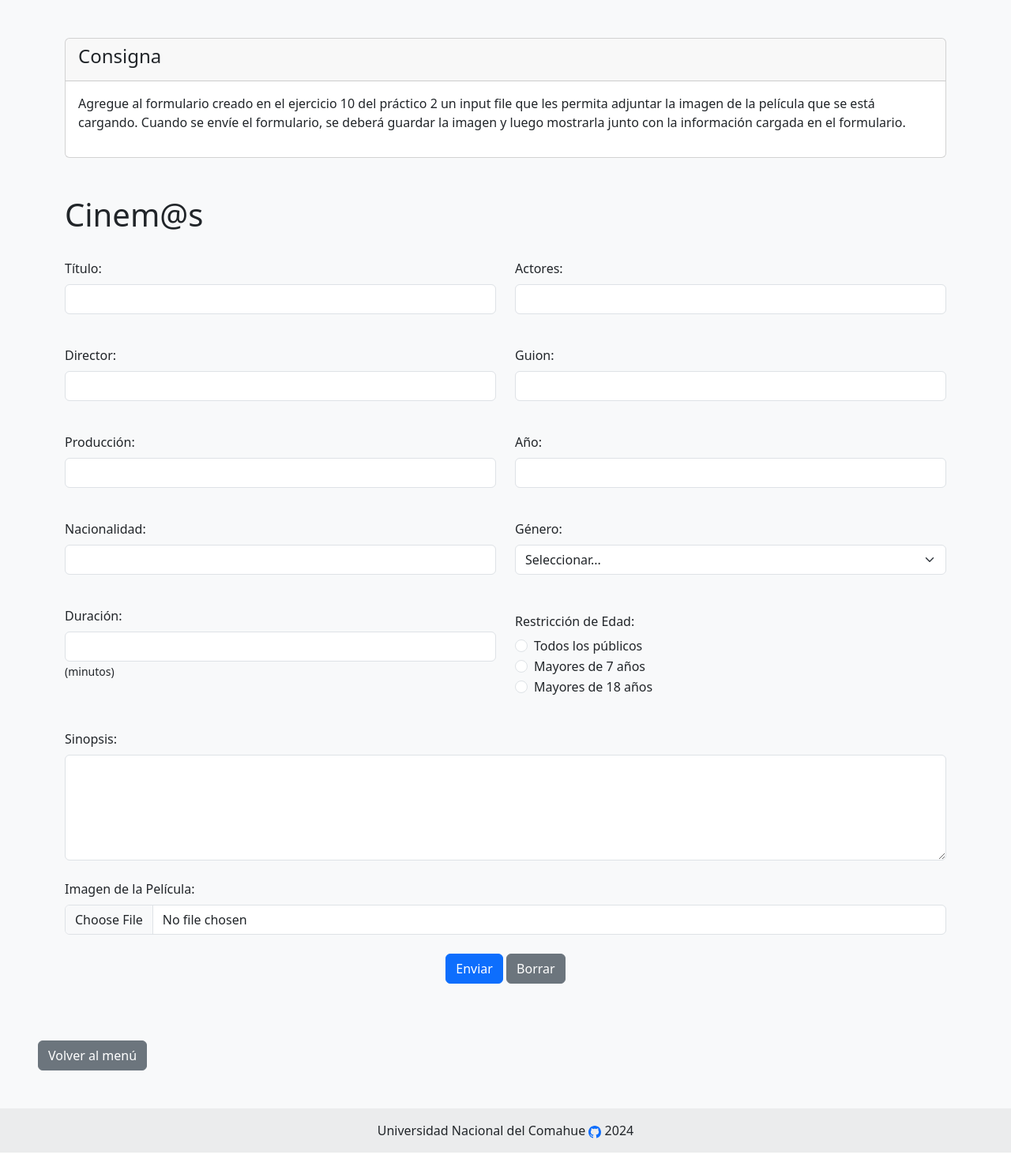
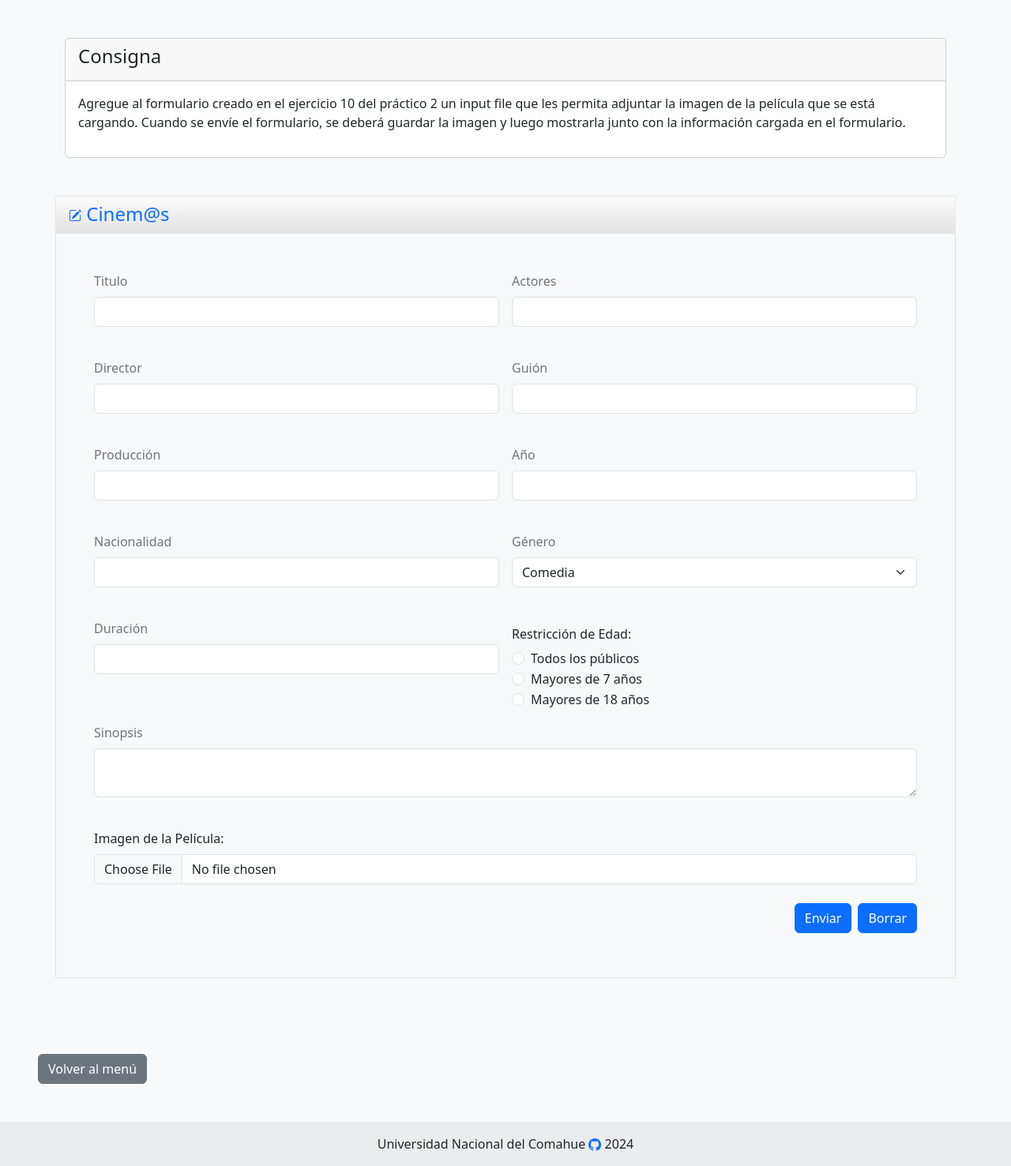
Before and after one commit to userAndres99/TP-Grupal, a PHP site: page /ejercicio3.php in a window 1280 px wide. Shown: the part 66-1543 px from the top of the page at 79% size. Run offline with PHP 8.4, Linux system fonts and the light colour scheme.

Commit message:
cambios esteticos

```diff
--- a/TP3-PWD/Vista/ejercicio3.php
+++ b/TP3-PWD/Vista/ejercicio3.php
@@ -18,67 +18,61 @@ include_once("estructura/header.php");
 
     </div>
 </div>
-    <div class="container mt-5">
-        <!-- título -->
-        <div class="d-flex align-items-center mb-4">
-            <h1 class="text-center">Cinem@s</h1>
+
+<div class="container w-100 p-0">
+    <div class="container w-100 m-0 p-0">
+    <h4 class="navbar-expand mt-5 px-3 py-2 bg-light text-primary font-weight-bold" style="margin-top: 5px; margin: 0; background-image: linear-gradient(#fcfcfc, #e3e3e3); border: 1px solid #e8e8e8;"><svg xmlns="http://www.w3.org/2000/svg" width="16" height="16" fill="currentColor" class="bi bi-pencil-square" viewBox="0 0 16 16">
+  <path d="M15.502 1.94a.5.5 0 0 1 0 .706L14.459 3.69l-2-2L13.502.646a.5.5 0 0 1 .707 0l1.293 1.293zm-1.75 2.456-2-2L4.939 9.21a.5.5 0 0 0-.121.196l-.805 2.414a.25.25 0 0 0 .316.316l2.414-.805a.5.5 0 0 0 .196-.12l6.813-6.814z"/>
+  <path fill-rule="evenodd" d="M1 13.5A1.5 1.5 0 0 0 2.5 15h11a1.5 1.5 0 0 0 1.5-1.5v-6a.5.5 0 0 0-1 0v6a.5.5 0 0 1-.5.5h-11a.5.5 0 0 1-.5-.5v-11a.5.5 0 0 1 .5-.5H9a.5.5 0 0 0 0-1H2.5A1.5 1.5 0 0 0 1 2.5z"/>
+</svg> Cinem@s</h4>
     </div>
-        <form id="formularioCinemas" name="formularioCinemas" method="post" action="Action/actionEj3.php" enctype="multipart/form-data" >
-        <div class="row mb-4">
-                <div class="col-md-6 mb-3">
-                    <label for="titulo" class="form-label">Título:</label>
-                    <input name="titulo" type="text" id="titulo" class="form-control" required>
+    <div class="container p-5 mb-5 border border-muted w-100">
+        <form class="row g-3" id="formularioCinemas" name="formularioCinemas" method="post" action="Action/actionEj3.php" enctype="multipart/form-data">
+            <div class="col-md-6">
+                <label for="titulo" class="form-label font-weight-bold text-secondary">Titulo</label>
+                <input type="text" class="form-control" name="titulo"> <br>
             </div>
-                <div class="col-md-6 mb-3">
-                    <label for="actores" class="form-label">Actores:</label>
-                    <input name="actores" type="text" id="actores" class="form-control" required>
+            <br>
+            <div class="col-md-6">
+                <label for="actores" class="form-label font-weight-bold text-secondary">Actores</label>
+                <input type="text" class="form-control" name="actores">
             </div>
+            <div class="col-md-6">
+                <label for="director" class="form-label font-weight-bold text-secondary">Director</label>
+                <input type="text" class="form-control" name="director"><br>
             </div>
-            <div class="row mb-4">
-                <div class="col-md-6 mb-3">
-                    <label for="director" class="form-label">Director:</label>
-                    <input name="director" type="text" id="director" class="form-control" required>
+            <div class="col-md-6">
+                <label for="guion" class="form-label font-weight-bold text-secondary">Guión</label>
+                <input type="text" class="form-control" name="guion">
             </div>
-                <div class="col-md-6 mb-3">
-                    <label for="guion" class="form-label">Guion:</label>
-                    <input name="guion" type="text" id="guion" class="form-control" required>
+            <div class="col-md-6">
+                <label for="produccion" class="form-label font-weight-bold text-secondary">Producción</label>
+                <input type="text" class="form-control" name="produccion"><br>
             </div>
+            <div class="col-md-6">
+                <label for="año" class="form-label font-weight-bold text-secondary">Año</label>
+                <input type="text" class="form-control" name="ano">
             </div>
-            <div class="row mb-4">
-                <div class="col-md-6 mb-3">
-                    <label for="produccion" class="form-label">Producción:</label>
-                    <input name="produccion" type="text" id="produccion" class="form-control" required>
+            <div class="col-md-6">
+                <label for="nacionalidad" class="form-label font-weight-bold text-secondary">Nacionalidad</label>
+                <input type="text" class="form-control" name="nacionalidad"><br>
             </div>
-                <div class="col-md-6 mb-3">
-                    <label for="ano" class="form-label">Año:</label>
-                    <input name="ano" type="text" id="ano" class="form-control" maxlength="4" required>
-                </div>
-            </div>
-            <div class="row mb-4">
-                <div class="col-md-6 mb-3">
-                    <label for="nacionalidad" class="form-label">Nacionalidad:</label>
-                    <input name="nacionalidad" type="text" id="nacionalidad" class="form-control" required>
-                </div>
-                <div class="col-md-6 mb-3">
-                    <label for="genero" class="form-label">Género:</label>
-                    <select name="genero" id="genero" class="form-select" required>
-                        <option value="">Seleccionar...</option>
-                        <option value="Comedia">Comedia</option>
-                        <option value="Drama">Drama</option>
-                        <option value="Terror">Terror</option>
-                        <option value="Románticas">Románticas</option>
-                        <option value="Suspenso">Suspenso</option>
-                        <option value="Otras">Otras</option>
+            <div class="col-md-6">
+                <label for="genero" class="form-label font-weight-bold text-secondary">Género</label><br>
+                <select name="genero" class="form-select">
+                    <option value="comedia">Comedia</option>
+                    <option value="drama">Drama</option>
+                    <option value="terror">Terror</option>
+                    <option value="romanticas">Románticas</option>
+                    <option value="suspenso">Suspenso</option>
+                    <option value="otras">Otras</option>
                 </select>
             </div>
+            <div class="col-md-6">
+                <label for="duracion" class="form-label font-weight-bold text-secondary">Duración</label>
+                <input type="text" class="form-control" name="duracion"><br>
             </div>
-            <div class="row mb-4">
-                <div class="col-md-6 mb-3">
-                    <label for="duracion" class="form-label">Duración:</label>
-                    <input name="duracion" type="text" id="duracion" class="form-control" maxlength="3" required>
-                    <small>(minutos)</small>
-                </div>
-                <div class="col-md-6 mb-3">
+            <div class="col-md-6">
             <fieldset class="form-group">
                         <legend class="col-form-label">Restricción de Edad:</legend>
                         <div class="form-check">
@@ -95,21 +89,22 @@ include_once("estructura/header.php");
                         </div>
                     </fieldset>
             </div>
+            <div class="col-12">
+                <label for="sinopsis" class="form-label font-weight-bold text-secondary">Sinopsis</label>
+                <textarea name="sinopsis" class="form-control"></textarea><br>
             </div>
-            <div class="mb-4">
-                <label for="sinopsis" class="form-label">Sinopsis:</label>
-                <textarea name="sinopsis" id="sinopsis" class="form-control" rows="5" required></textarea>
-            </div>
-
-            <div class="mb-4">
+            <div class="col-12">
             <label for="imagen" class="form-label">Imagen de la Película:</label>
             <input name="imagen" type="file" id="imagen" class="form-control" accept="image/*">
             </div>
-            <div class="text-center">
-                <button type="submit" class="btn btn-primary">Enviar</button>
-                <button type="reset" class="btn btn-secondary">Borrar</button>
+
+            <div class="d-flex flex-row-reverse p-2">
+                <button type="reset" class="btn btn-primary">Borrar</button>
+                <input type="submit" class="btn btn-primary mx-2" value="Enviar">
             </div>
+
         </form>
+    </div>
     </div>
 
     <div class="mt-4 p-5">
```
Lines whose indentation alone changed are shown as unchanged.
